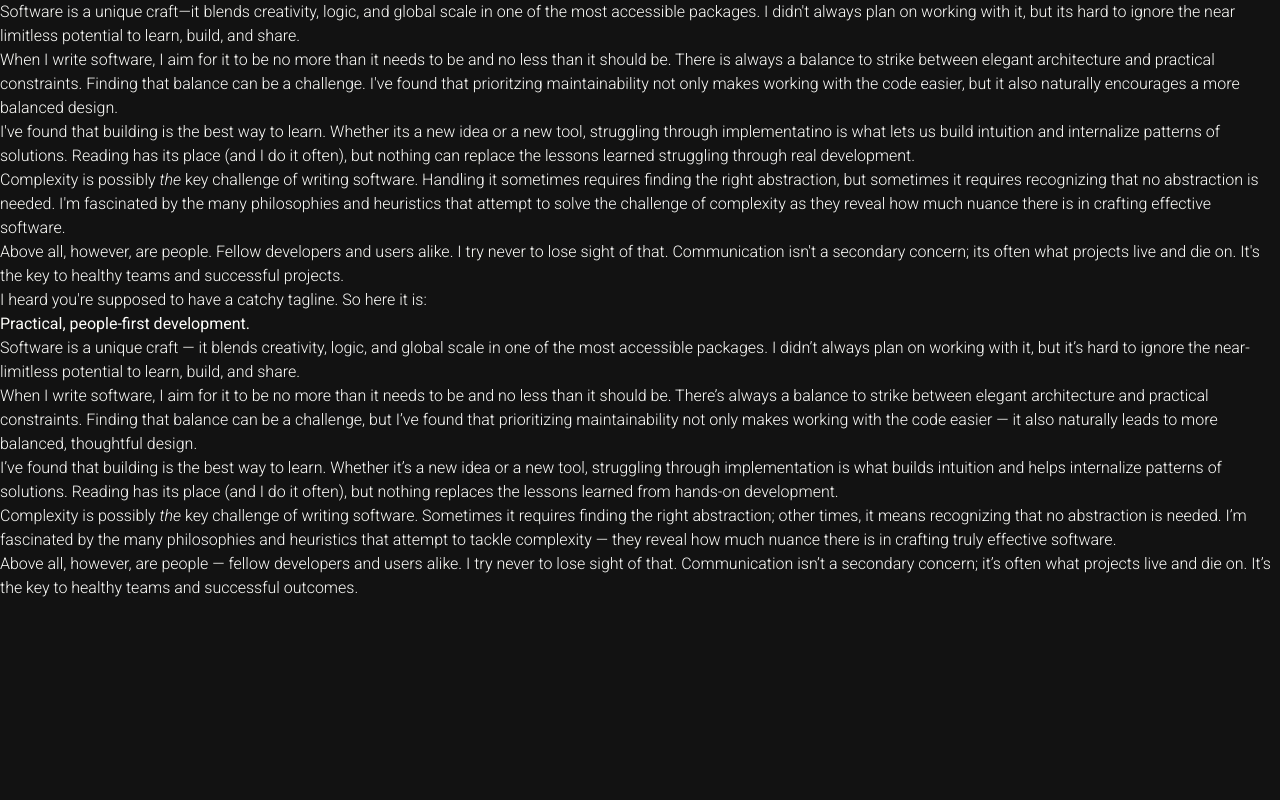
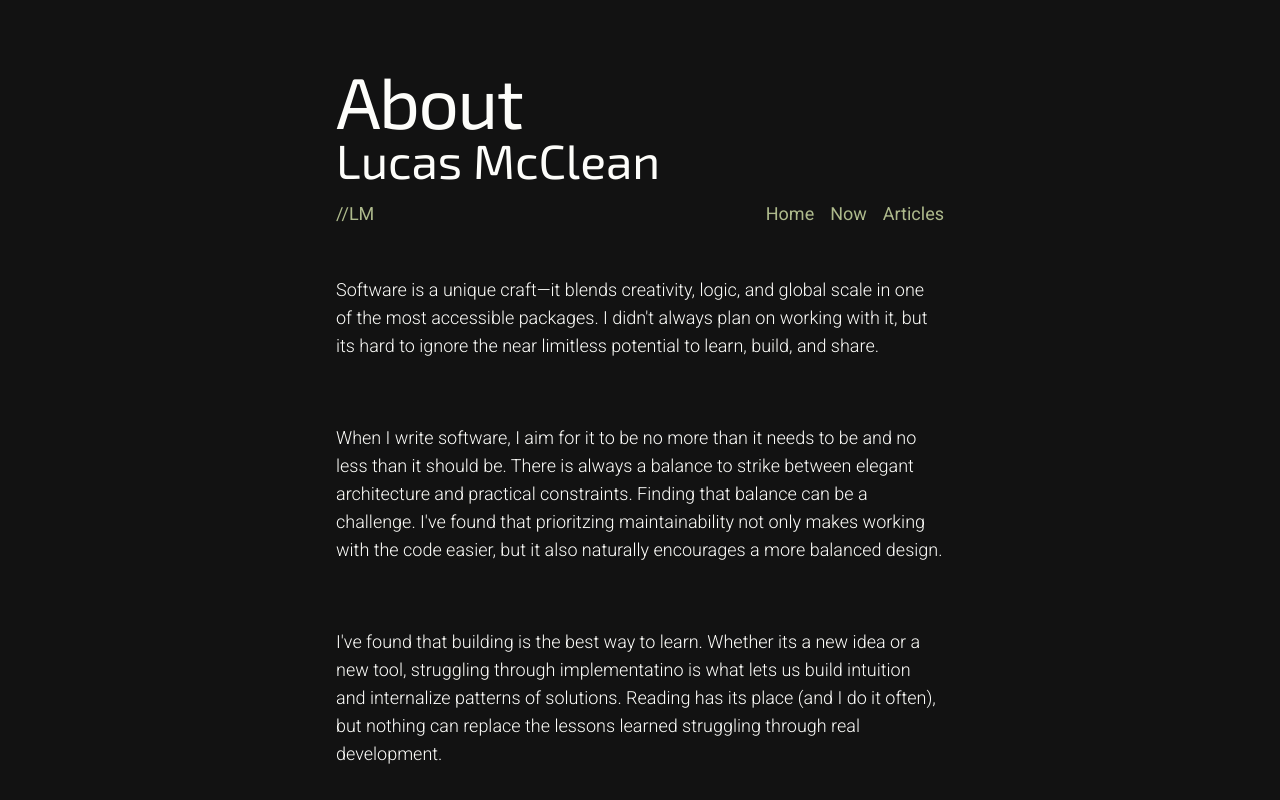
Before and after one commit to lucasmcclean/portfolio, a SvelteKit app: page /about in a window 1280 px wide. Shown: the top 800 px of the page. Built offline with nearby package versions, Linux system fonts and the light colour scheme; a web font is replaced by a local one.

Commit message:
feat(about): style about section, add header

```diff
--- a/src/routes/+page.svelte
+++ b/src/routes/+page.svelte
@@ -44,7 +44,6 @@
 <div class="xs:text-lg mx-auto flex max-w-2xl flex-col items-center px-8">
 	<a href="#main-content" class="sr-only focus:not-sr-only">Skip to main content</a>
 
-	<!-- <header class="w-fit pt-16 pb-0 sm:pb-16"> -->
 	<header class="xs:self-start w-fit self-center pt-16 pb-0">
 		<h1 class="xs:text-6xl text-4xl font-semibold tracking-tight sm:text-7xl">Lucas McClean</h1>
 		<h2 class="xs:text-4xl flex justify-between text-2xl font-light ordinal sm:text-5xl">
--- a/src/routes/about/+page.svelte
+++ b/src/routes/about/+page.svelte
@@ -1,26 +1,51 @@
 <script lang="ts">
+	import Link from '$lib/components/Link.svelte';
 	import Meta from '$lib/components/Meta.svelte';
 	import { SITE_NAME } from '$lib/consts';
 </script>
 
 <Meta type="webpage" title={`About | ${SITE_NAME}`} description="Temp" path="/about" />
 
+<div class="xs:text-lg mx-auto flex max-w-2xl flex-col items-center px-8">
+	<a href="#main-content" class="sr-only focus:not-sr-only">Skip to main content</a>
+
+	<header class="xs:self-start w-fit self-center pt-16 pb-0">
+		<h1 class="xs:text-6xl text-4xl font-semibold tracking-tight sm:text-7xl">About</h1>
+		<h2 class="xs:text-4xl flex justify-between text-2xl font-light ordinal sm:text-5xl">
+			Lucas McClean
+		</h2>
+	</header>
+
+	<nav class="xs:justify-start flex w-full justify-center py-4 text-lg sm:justify-between">
+		<ul class="hidden gap-x-4 sm:flex">
+			<li><Link href="/">//LM</Link></li>
+		</ul>
+
+		<ul class="flex gap-x-4">
+			<li><Link href="/">Home</Link></li>
+			<li><Link href="/now">Now</Link></li>
+			<li><Link href="/articles">Articles</Link></li>
+		</ul>
+	</nav>
+
+	<main id="main-content" class="xs:space-y-16 my-8 space-y-8">
 		<p class="font-light">
 			Software is a unique craft—it blends creativity, logic, and global scale in one of the most
 			accessible packages. I didn't always plan on working with it, but its hard to ignore the near
 			limitless potential to learn, build, and share.
 		</p>
 		<p class="font-light">
-	When I write software, I aim for it to be no more than it needs to be and no less than it should
-	be. There is always a balance to strike between elegant architecture and practical constraints.
-	Finding that balance can be a challenge. I've found that prioritzing maintainability not only
-	makes working with the code easier, but it also naturally encourages a more balanced design.
+			When I write software, I aim for it to be no more than it needs to be and no less than it
+			should be. There is always a balance to strike between elegant architecture and practical
+			constraints. Finding that balance can be a challenge. I've found that prioritzing
+			maintainability not only makes working with the code easier, but it also naturally encourages
+			a more balanced design.
 		</p>
 		<p class="font-light">
 			I've found that building is the best way to learn. Whether its a new idea or a new tool,
 			struggling through implementatino is what lets us build intuition and internalize patterns of
-	solutions. Reading has its place (and I do it often), but nothing can replace the lessons learned
-	struggling through real development.
+			solutions. Reading has its place (and I do it often), but nothing can replace the lessons
+			learned struggling through real development.
 		</p>
 		<p class="font-light">
 			Complexity is possibly <em>the</em> key challenge of writing software. Handling it sometimes requires
@@ -29,43 +54,9 @@
 			as they reveal how much nuance there is in crafting effective software.
 		</p>
 		<p class="font-light">
-	Above all, however, are people. Fellow developers and users alike. I try never to lose sight of
-	that. Communication isn't a secondary concern; its often what projects live and die on. It's the
-	key to healthy teams and successful projects.
+			Above all, however, are people. Fellow developers and users alike. I try never to lose sight
+			of that. Communication isn't a secondary concern; its often what projects live and die on.
+			It's the key to healthy teams and successful projects.
 		</p>
-<p class="font-light">I heard you're supposed to have a catchy tagline. So here it is:</p>
-<p>Practical, people-first development.</p>
-
-<!-- GPT -->
-<p class="font-light">
-	Software is a unique craft — it blends creativity, logic, and global scale in one of the most
-	accessible packages. I didn’t always plan on working with it, but it’s hard to ignore the
-	near-limitless potential to learn, build, and share.
-</p>
-
-<p class="font-light">
-	When I write software, I aim for it to be no more than it needs to be and no less than it should
-	be. There’s always a balance to strike between elegant architecture and practical constraints.
-	Finding that balance can be a challenge, but I’ve found that prioritizing maintainability not only
-	makes working with the code easier — it also naturally leads to more balanced, thoughtful design.
-</p>
-
-<p class="font-light">
-	I’ve found that building is the best way to learn. Whether it’s a new idea or a new tool,
-	struggling through implementation is what builds intuition and helps internalize patterns of
-	solutions. Reading has its place (and I do it often), but nothing replaces the lessons learned
-	from hands-on development.
-</p>
-
-<p class="font-light">
-	Complexity is possibly <em>the</em> key challenge of writing software. Sometimes it requires finding
-	the right abstraction; other times, it means recognizing that no abstraction is needed. I’m fascinated
-	by the many philosophies and heuristics that attempt to tackle complexity — they reveal how much nuance
-	there is in crafting truly effective software.
-</p>
-
-<p class="font-light">
-	Above all, however, are people — fellow developers and users alike. I try never to lose sight of
-	that. Communication isn’t a secondary concern; it’s often what projects live and die on. It’s the
-	key to healthy teams and successful outcomes.
-</p>
+	</main>
+</div>
--- a/src/routes/articles/+page.svelte
+++ b/src/routes/articles/+page.svelte
@@ -16,6 +16,8 @@
 />
 
 <div class="xs:text-lg mx-auto flex max-w-2xl flex-col items-center px-8">
+	<a href="#main-content" class="sr-only focus:not-sr-only">Skip to main content</a>
+
 	<header class="xs:self-start w-fit self-center pt-16 pb-0">
 		<h1 class="xs:text-6xl text-4xl font-semibold tracking-tight sm:text-7xl">Articles</h1>
 	</header>
@@ -32,7 +34,7 @@
 		</ul>
 	</nav>
 
-	<main class="w-full">
+	<main id="main-content" class="xs:space-y-16 my-8 w-full space-y-8">
 		{#if articles.length === 0}
 			<p>No articles found.</p>
 		{:else}
```
Lines whose indentation alone changed are shown as unchanged.
